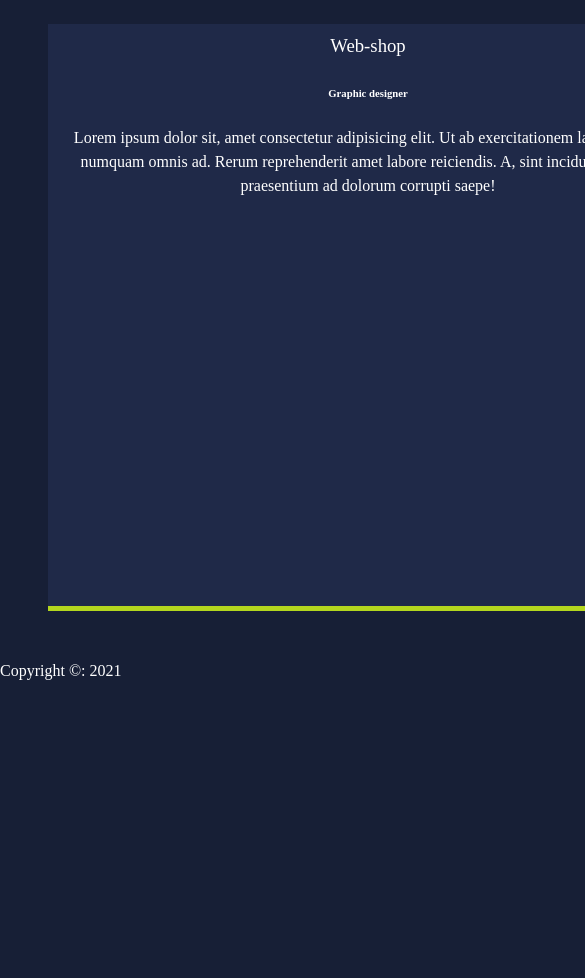
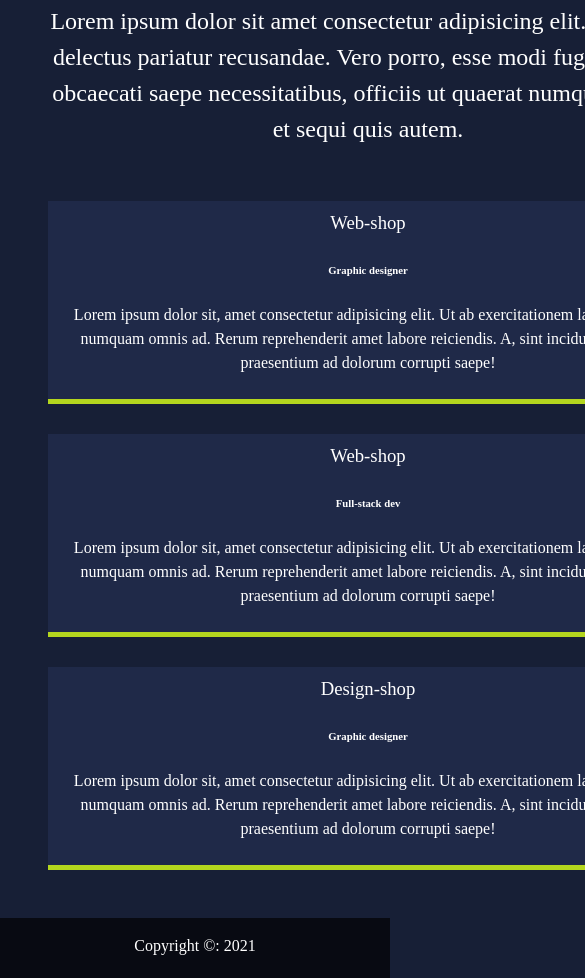
Before and after one commit to AlehKhvasko/my-portfolio, a website: page dist/about.html in a window 390 px wide. Shown: the part 828-1806 px from the top of the page, 585 px wide, since content can reach past the window. Before the commit the page ends 1511 px from the top, so only its background shows below. Drawn offline with Linux system fonts and the light colour scheme; a web font is replaced by a local one.

Commit message:
about page finnished

```diff
--- a/scss/_mobile.scss
+++ b/scss/_mobile.scss
@@ -54,6 +54,16 @@
             height:150px;
         }
     }
+
+    .about-info {
+        grid-template-areas:
+        'bioimage'
+        'bio'
+        'job1'
+        'job2'
+        'job3';
+        grid-template-columns: 1fr;
+    }
 }
 //Smartphone
 @include mediaSm {
--- a/scss/main.scss
+++ b/scss/main.scss
@@ -1,6 +1,6 @@
 @import 'config';
 @import 'menu';
-@import 'mobile';
+
 
 body {
     @include background;
@@ -45,7 +45,7 @@ header {
 
 main {
     padding: 3rem;
-    height: 100%;
+    min-height: calc(100vh - 60px);
 
     .icons {
         margin-top: 2rem;
@@ -109,3 +109,13 @@ main {
         border-bottom: $secondary-color 5px solid;
     }
 }
+
+#main-footer {
+    text-align:center;
+    padding:1rem;
+    background: darken($primary-color,10);
+    color:set-text-color($primary-color);
+    height:60px;
+}
+
+@import 'mobile';
```
Also changed, not shown: dist/about.html, dist/css/main.css, dist/index.html.
